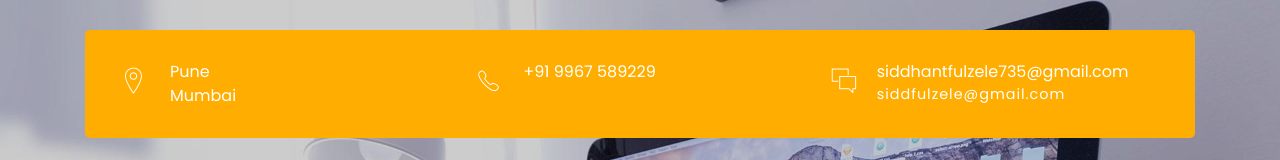
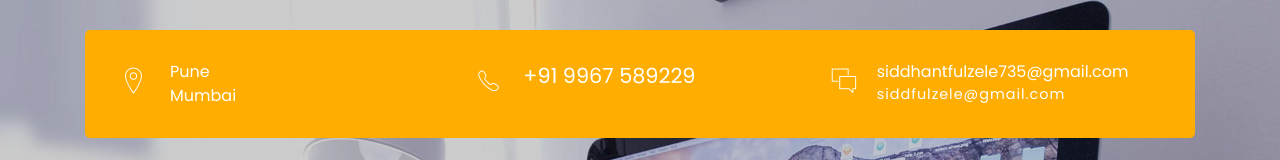
Before and after one commit to siddfulzele/Resume, a plain HTML site: page index.html in a window 1280 px wide. Shown: the top 160 px of the page. Drawn offline with Linux system fonts and the light colour scheme; files whose address does not match are found by name.

Commit message:
Update index.html

```diff
--- a/index.html
+++ b/index.html
@@ -96,7 +96,7 @@
 						<div class="info">
 							<i class="icon ion-ios-telephone-outline"></i>
 							<div class="right-area">
-								<h5>+91 9967 589229</h5>
+								<h4>+91 9967 589229</h4>
 							</div><!-- right-area -->
 						</div><!-- info -->
 					</div><!-- col-sm-4 -->
```
